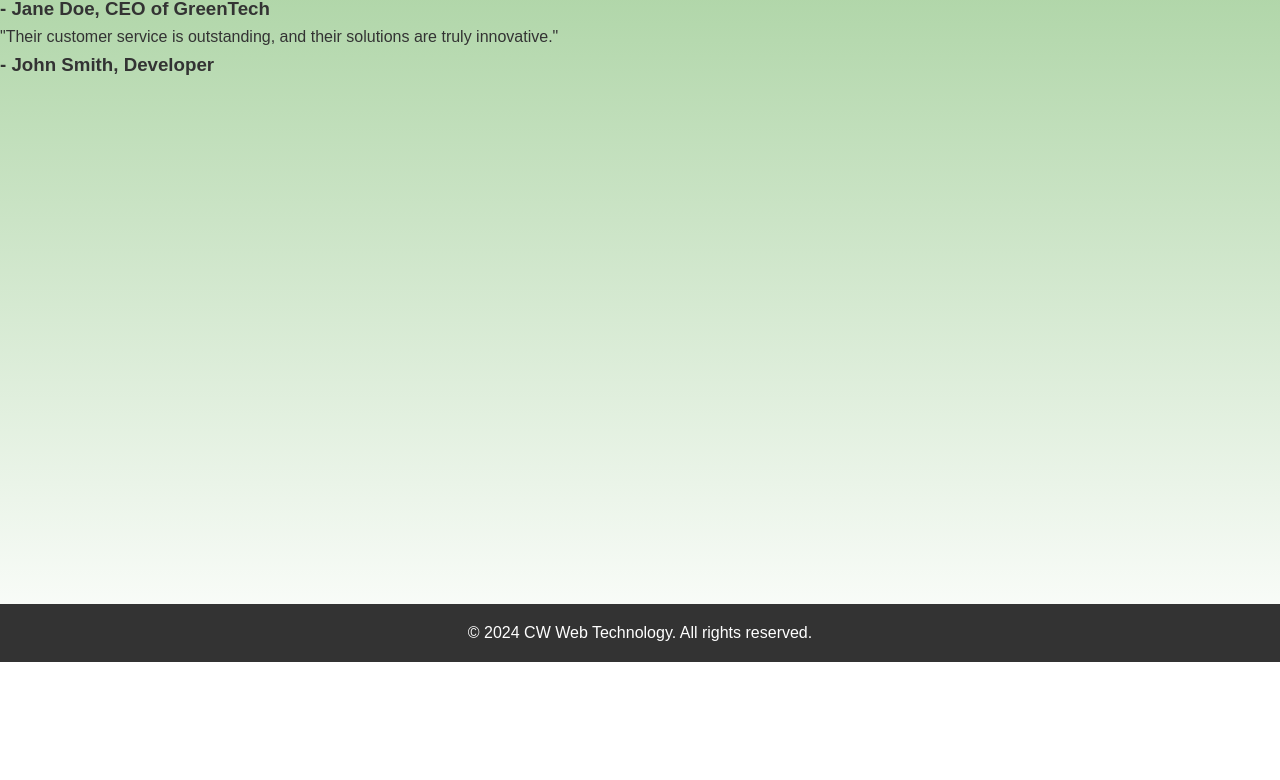
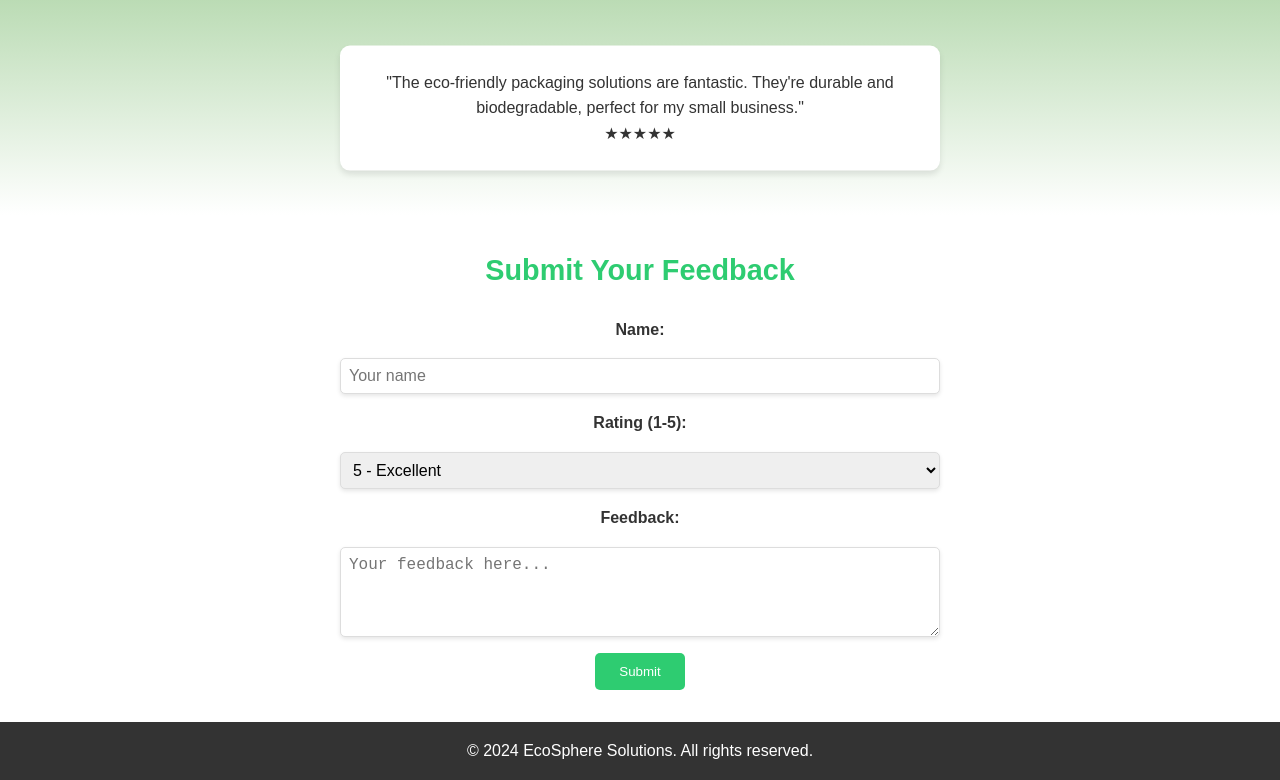
Before and after one commit to 00022128/EcoSphere_Solutions, a plain HTML site: page templates/feedback.html in a window 1280 px wide. Shown: the part 138-918 px from the top of the page. Before the commit the page ends 800 px from the top, so only its background shows below. Drawn offline with Linux system fonts and the light colour scheme; a web font is replaced by a local one.

Commit message:
added feedback, leave review page

```diff
--- /dev/null
+++ b/scripts/feedback.js
@@ -0,0 +1,33 @@
+document.addEventListener("DOMContentLoaded", () => {
+    const reviews = document.querySelectorAll(".review-box");
+    const container = document.querySelector(".reviews-container");
+    let currentIndex = 0;
+
+    const animateReviews = () => {
+        reviews.forEach((review, index) => {
+            review.classList.remove("active"); // Hide all reviews
+            if (index === currentIndex) {
+                review.classList.add("active"); // Show the active review
+            }
+        });
+
+        // Update index
+        currentIndex = (currentIndex + 1) % reviews.length;
+    };
+
+    const submit = document.getElementById("submit");
+    submit.onclick = function() {
+    window.alert("Thank you! Your feedback has been submitted.");
+};
+
+
+
+    // Start animation
+    setInterval(animateReviews, 3000);
+
+    // Initialize first review
+    animateReviews();
+
+
+
+});
--- a/scripts/pricing.js
+++ b/scripts/pricing.js
@@ -41,5 +41,6 @@ document.addEventListener("DOMContentLoaded", () => {
 
     payButton.addEventListener("click", () => {
         alert(`You have selected ${totalItems} items. Proceeding to payment!`);
+        totalItems = 0;
     });
 });
--- /dev/null
+++ b/styles/feedback.css
@@ -0,0 +1,99 @@
+.reviews-section {
+    padding: 2rem;
+    text-align: center;
+    background: linear-gradient(180deg, #a1ce98, #ffffff);
+}
+
+.reviews-section h1 {
+    font-size: 2rem;
+    color: #2ecc71;
+    margin-bottom: 2rem;
+}
+
+/* Adjusting Reviews Container */
+.reviews-container {
+    position: relative;
+    height: 150px;
+    overflow: hidden;
+    margin: 0 auto;
+}
+
+/* Individual Review Boxes */
+.review-box {
+    position: absolute;
+    top: 50%;
+    left: 50%;
+    transform: translate(-50%, -50%) scale(0.9);
+    opacity: 0%;
+    width: 80%;
+    max-width: 600px;
+    background: white;
+    border-radius: 10px;
+    box-shadow: 0 4px 6px rgba(0, 0, 0, 0.1);
+    padding: 1.5rem;
+    text-align: center;
+    transition: transform 1s ease-in-out, opacity 1s ease-in-out;
+}
+
+.review-box p {
+    font-size: 1rem;
+    color: #333;
+}
+
+.review-box.active {
+    opacity: 1;
+    transform: translate(-50%, -50%) scale(1); /* Visible and centered */
+}
+
+/* Feedback Form Section */
+.feedback-form-section {
+    padding: 2rem;
+    background: white;
+    text-align: center;
+}
+
+.feedback-form-section h2 {
+    font-size: 1.8rem;
+    color: #2ecc71;
+    margin-bottom: 1.5rem;
+}
+
+#feedback-form {
+    display: flex;
+    flex-direction: column;
+    align-items: center;
+    gap: 1rem;
+    max-width: 600px;
+    margin: 0 auto;
+}
+
+#feedback-form label {
+    font-size: 1rem;
+    font-weight: bold;
+    color: #333;
+}
+
+#feedback-form input,
+#feedback-form select,
+#feedback-form textarea {
+    width: 100%;
+    padding: 0.5rem;
+    font-size: 1rem;
+    border: 1px solid #ddd;
+    border-radius: 5px;
+    box-shadow: 0 2px 4px rgba(0, 0, 0, 0.1);
+}
+
+#feedback-form button {
+    background-color: #2ecc71;
+    color: white;
+    padding: 0.7rem 1.5rem;
+    border: none;
+    border-radius: 5px;
+    cursor: pointer;
+    transition: background-color 0.3s ease;
+}
+
+#feedback-form button:hover {
+    background-color: #27ae60;
+}
--- a/styles/pricing.css
+++ b/styles/pricing.css
@@ -31,6 +31,7 @@
 
 .product-card:hover {
     box-shadow: 0 8px 16px rgb(65, 83, 60);
+
 }
 
 .product-image {
--- a/templates/feedback.html
+++ b/templates/feedback.html
@@ -3,41 +3,72 @@
 <head>
     <meta charset="UTF-8">
     <meta name="viewport" content="width=device-width, initial-scale=1.0">
-    <title>Customers - CW Web Technology</title>
-    <link rel="stylesheet" href="../styles/fonts.css">
+    <title>Feedback - EcoSphere Solutions</title>
     <link rel="stylesheet" href="../styles/main.css">
-    <link rel="stylesheet" href="../styles/adaptation.css">
+    <link rel="stylesheet" href="../styles/feedback.css">
+    <script src="../scripts/feedback.js" defer></script>
 </head>
 <body>
     <header>
         <div class="logo">
-            <img src="../images/logo.png" alt="CW Web Technology Logo">
+            <img src="../images/logo.png" alt="EcoSphere Solutions Logo">
         </div>
         <nav>
             <ul>
                 <li class="navBar"><a href="index.html">Home</a></li>
                 <li class="navBar"><a href="product.html">Products</a></li>
                 <li class="navBar"><a href="pricing.html">Pricing</a></li>
-                <li class="navBar"><a href="customers.html">Feedback</a></li>
-                <li class="navBar"><a href="resources.html">Contact us</a></li>
-                <li class="navBar"><a href="resources.html">Locations</a></li>
+                <li class="navBar"><a href="feedback.html" class="active">Feedback</a></li>
+                <li class="navBar"><a href="contact_us.html">Contact us</a></li>
+                <li class="navBar"><a href="locations.html">Locations</a></li>
             </ul>
+        </nav>
     </header>
+
     <main>
-        <h1>Our Customers</h1>
-        <div class="customer-reviews">
-            <div class="review-item">
-                <p>"CW Web Technology transformed our website and increased our sales by 50%!"</p>
-                <h3>- Jane Doe, CEO of GreenTech</h3>
+        <section class="reviews-section">
+            <h1>What Our Customers Say</h1>
+            <div class="reviews-container">
+                <div class="review-box">
+                    <p>"Absolutely love the products! EcoSphere has made sustainability so much easier for my family. The bamboo toothbrushes are a game-changer."</p>
+                    <span>★★★★★</span>
+                </div>
+                <div class="review-box">
+                    <p>"The eco-friendly packaging solutions are fantastic. They're durable and biodegradable, perfect for my small business."</p>
+                    <span>★★★★★</span>
+                </div>
+                <div class="review-box">
+                    <p>"Great products overall, but I found the reusable bottles slightly overpriced. Still, the quality is undeniable."</p>
+                    <span>★★★☆☆</span>
+                </div>
             </div>
-            <div class="review-item">
-                <p>"Their customer service is outstanding, and their solutions are truly innovative."</p>
-                <h3>- John Smith, Developer</h3>
-            </div>
-        </div>
+        </section>
+
+        <section class="feedback-form-section">
+            <h2>Submit Your Feedback</h2>
+            <form id="feedback-form">
+                <label for="name">Name:</label>
+                <input type="text" id="name" name="name" placeholder="Your name" required>
+
+                <label for="rating">Rating (1-5):</label>
+                <select id="rating" name="rating" required>
+                    <option value="5">5 - Excellent</option>
+                    <option value="4">4 - Good</option>
+                    <option value="3">3 - Average</option>
+                    <option value="2">2 - Poor</option>
+                    <option value="1">1 - Terrible</option>
+                </select>
+
+                <label for="feedback">Feedback:</label>
+                <textarea id="feedback" name="feedback" placeholder="Your feedback here..." rows="4" required></textarea>
+
+                <button id="submit" type="submit">Submit</button>
+            </form>
+        </section>
     </main>
+
     <footer>
-        <p>© 2024 CW Web Technology. All rights reserved.</p>
+        <p>© 2024 EcoSphere Solutions. All rights reserved.</p>
     </footer>
 </body>
 </html>
```
Also changed, not shown: templates/contact_us.html (+28 -19 lines), templates/index.html (+3 -3 lines), templates/locations.html (+2 -2 lines), templates/pricing.html (+4 -4 lines), templates/product.html (+4 -4 lines), styles/contact_us.css (added).
